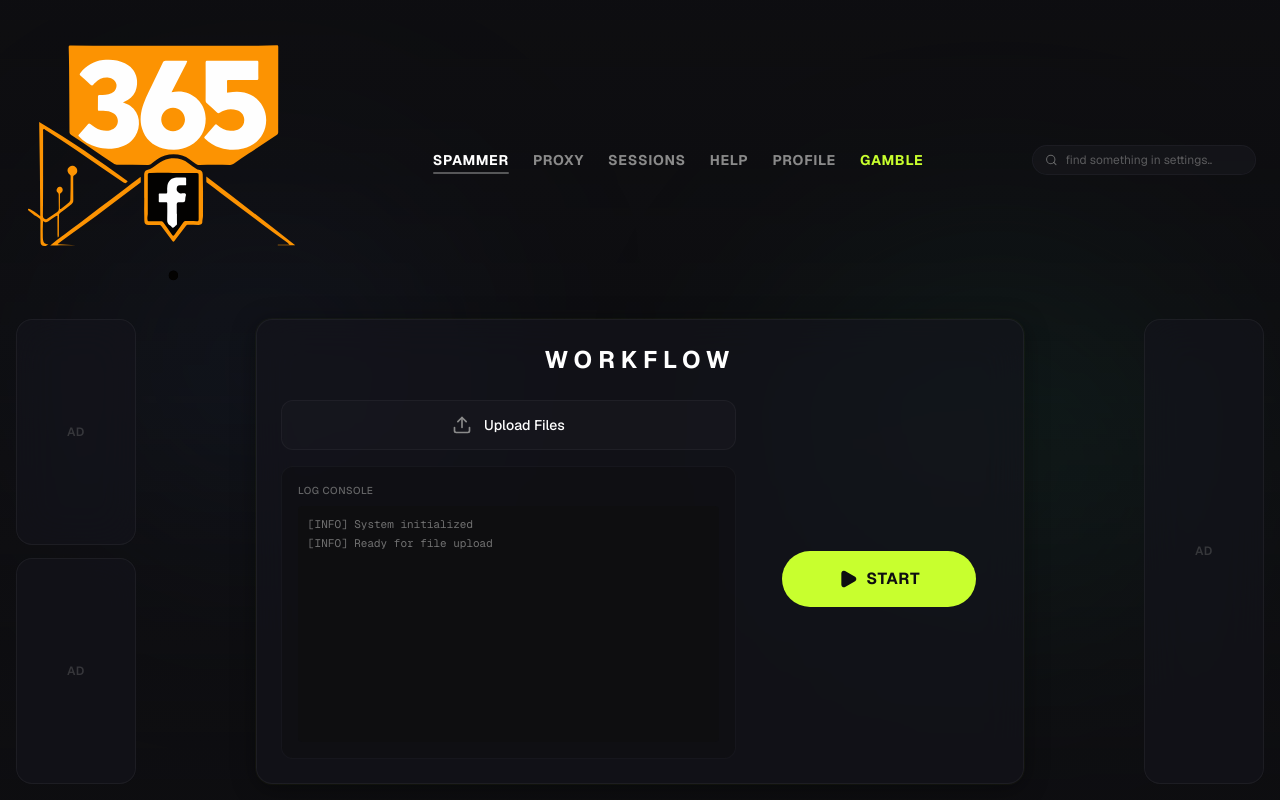
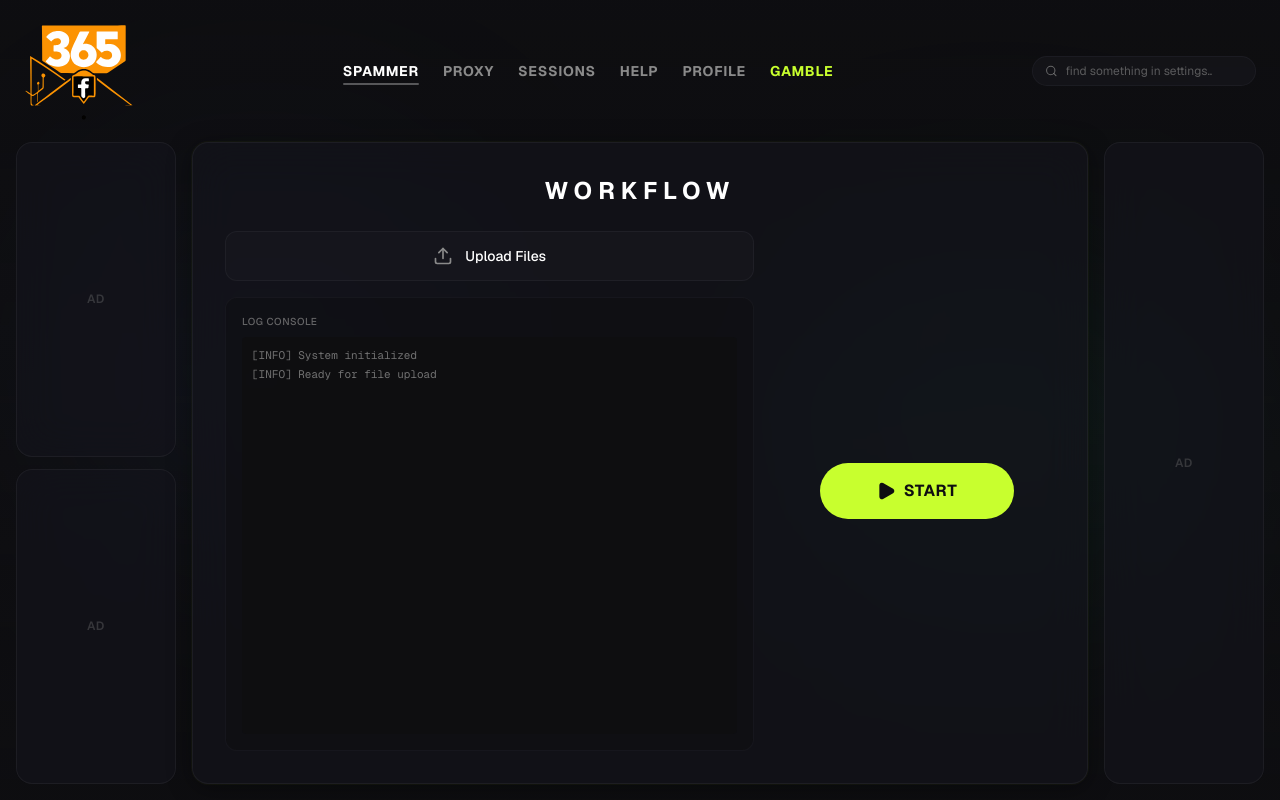
Before and after one commit to glitchual/fake, a Next.js app: page / in a window 1280 px wide. Built offline with nearby package versions, Linux system fonts and the light colour scheme.

Commit message:
style: adjust layout for better desktop app fit
Reduce logo size, enlarge workflow panel and ad banners, reduce empty space

```diff
--- a/app/help/page.tsx
+++ b/app/help/page.tsx
@@ -58,7 +58,7 @@ export default function HelpPage() {
       {/* Header */}
       <header className="relative z-10 flex items-center justify-between px-6 py-3">
         <Link href="/" className="shrink-0">
-          <Logo365 className="h-9 w-9" />
+          <Logo365 className="h-8 w-8 max-h-[120px] max-w-[120px]" />
         </Link>
 
         <nav className="flex items-center gap-6">
@@ -97,7 +97,7 @@ export default function HelpPage() {
       {/* Content Area */}
       <div className="relative z-10 flex flex-1 gap-3 overflow-hidden px-4 pb-4">
         {/* Left AD panels */}
-        <aside className="hidden w-[120px] shrink-0 flex-col gap-3 lg:flex">
+        <aside className="hidden w-[160px] shrink-0 flex-col gap-3 lg:flex">
           <div className="glass-panel flex flex-1 items-center justify-center">
             <span className="text-xs font-semibold tracking-wider text-muted-foreground/30">AD</span>
           </div>
@@ -176,7 +176,7 @@ export default function HelpPage() {
         </main>
 
         {/* Right AD panel */}
-        <aside className="hidden w-[120px] shrink-0 lg:flex">
+        <aside className="hidden w-[160px] shrink-0 lg:flex">
           <div className="glass-panel flex h-full w-full items-center justify-center">
             <span className="text-xs font-semibold tracking-wider text-muted-foreground/30">AD</span>
           </div>
--- a/app/page.tsx
+++ b/app/page.tsx
@@ -52,8 +52,8 @@ export default function Home() {
 
   return (
     <AppLayout activeNav="SPAMMER">
-      <div className="flex h-full w-full max-w-3xl flex-col">
-        <div className="glass-panel panel-glow flex flex-1 flex-col p-6">
+      <div className="flex h-full w-full max-w-4xl flex-col">
+        <div className="glass-panel panel-glow flex flex-1 flex-col p-8 min-h-[500px]">
           <h2 className="text-center text-2xl font-bold tracking-[0.25em] text-foreground">
             WORKFLOW
           </h2>
--- a/components/app-layout.tsx
+++ b/components/app-layout.tsx
@@ -31,7 +31,7 @@ export function AppLayout({ children, activeNav }: AppLayoutProps) {
       {/* Header */}
       <header className="relative z-10 flex items-center justify-between px-6 py-3">
         <Link href="/" className="shrink-0">
-          <Logo365 className="h-9 w-9" />
+          <Logo365 className="h-8 w-8 max-h-[120px] max-w-[120px]" />
         </Link>
 
         <nav className="flex items-center gap-6">
@@ -70,7 +70,7 @@ export function AppLayout({ children, activeNav }: AppLayoutProps) {
       {/* Content Area - fills remaining space */}
       <div className="relative z-10 flex flex-1 gap-3 px-4 pb-4">
         {/* Left AD panels */}
-        <aside className="hidden w-[120px] shrink-0 flex-col gap-3 lg:flex">
+        <aside className="hidden w-[160px] shrink-0 flex-col gap-3 lg:flex">
           <div className="glass-panel flex flex-1 items-center justify-center">
             <span className="text-xs font-semibold tracking-wider text-muted-foreground/30">AD</span>
           </div>
@@ -85,7 +85,7 @@ export function AppLayout({ children, activeNav }: AppLayoutProps) {
         </main>
 
         {/* Right AD panel */}
-        <aside className="hidden w-[120px] shrink-0 lg:flex">
+        <aside className="hidden w-[160px] shrink-0 lg:flex">
           <div className="glass-panel flex h-full w-full items-center justify-center">
             <span className="text-xs font-semibold tracking-wider text-muted-foreground/30">AD</span>
           </div>
```
